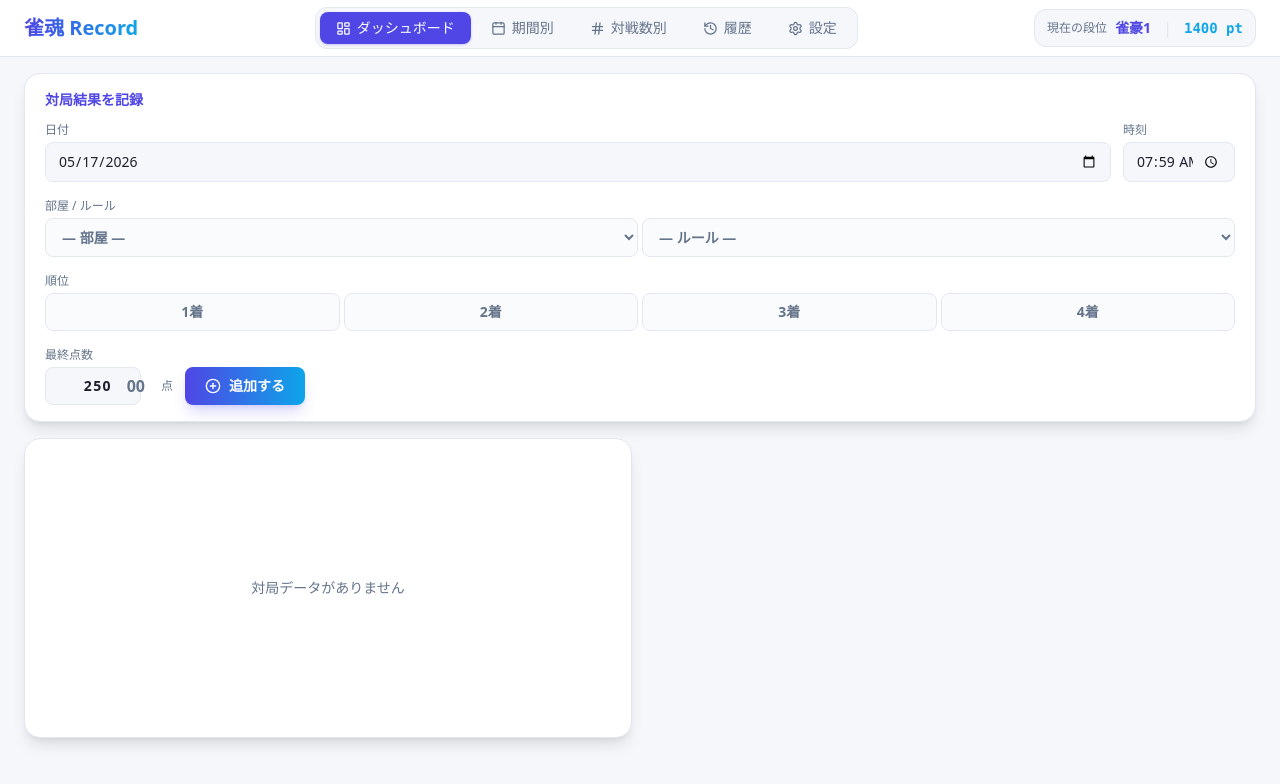
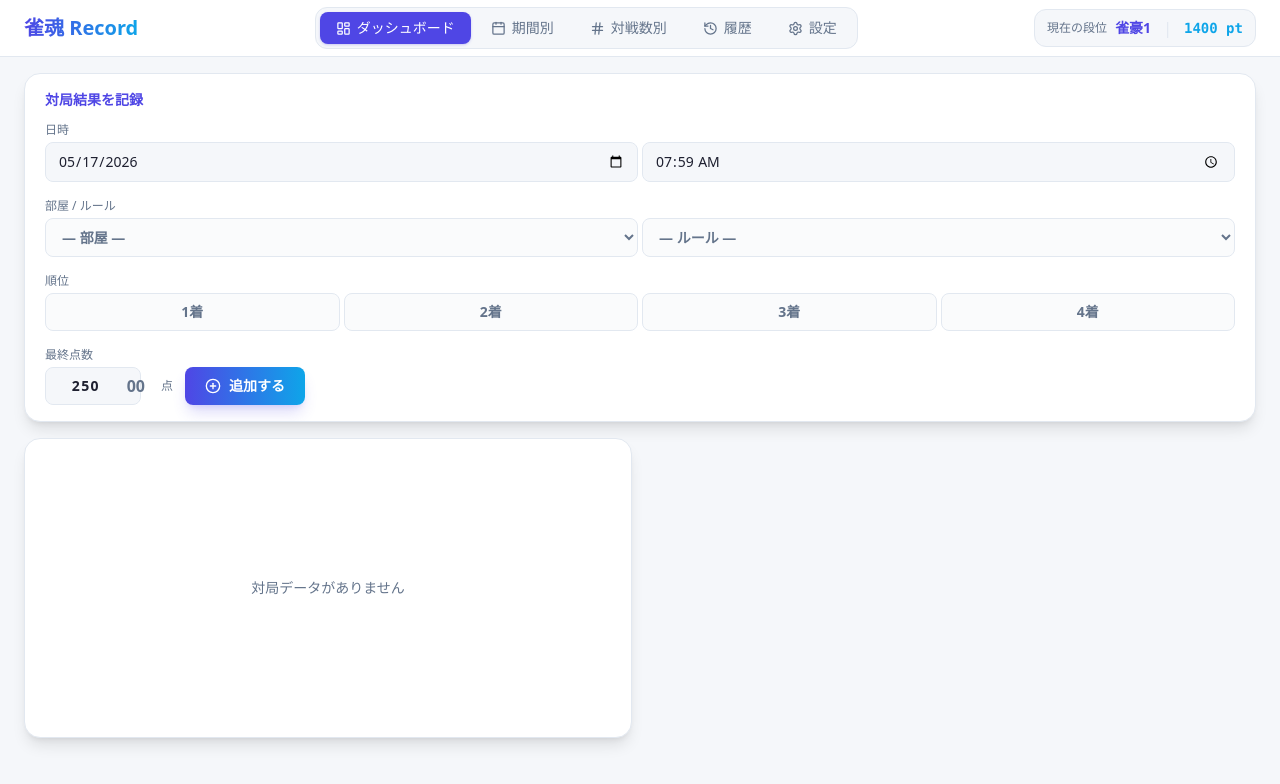
Before and after one commit to toranekomaru/MahjongSoul_score_manager, a React (Vite) app: page / in a window 1280 px wide. Shown: the top 784 px of the page. Built offline with nearby package versions, Linux system fonts and the light colour scheme.

Commit message:
スマートフォン用修正4

```diff
--- a/src/components/CompactGameForm.tsx
+++ b/src/components/CompactGameForm.tsx
@@ -69,9 +69,10 @@ export function CompactGameForm({ onAdd, currentRank }: Props) {
         onSubmit={handleSubmit}
         className="grid grid-cols-2 md:flex md:flex-wrap items-end gap-3 gap-y-4 w-full min-w-0"
       >
-        {/* 日付 */}
-        <div className="flex flex-col gap-1 col-span-2 md:min-w-[130px] md:flex-1 w-full min-w-0">
-          <label className="text-xs text-textMuted font-medium">日付</label>
+        {/* 日時 */}
+        <div className="flex flex-col gap-1 col-span-2 md:min-w-[260px] md:flex-1 w-full min-w-0">
+          <label className="text-xs text-textMuted font-medium">日時</label>
+          <div className="flex gap-1 w-full min-w-0">
             <input
               type="date"
               value={date}
@@ -80,13 +81,8 @@ export function CompactGameForm({ onAdd, currentRank }: Props) {
                 setIsTimeEdited(true);
               }}
               required
-            className={`${inputCls} cursor-pointer`}
+              className={`${inputCls} cursor-pointer flex-1 min-w-0`}
             />
-        </div>
-
-        {/* 時刻 */}
-        <div className="flex flex-col gap-1 col-span-2 md:w-28 w-full min-w-0">
-          <label className="text-xs text-textMuted font-medium">時刻</label>
             <input
               type="time"
               value={time}
@@ -94,8 +90,9 @@ export function CompactGameForm({ onAdd, currentRank }: Props) {
                 setTime(e.target.value);
                 setIsTimeEdited(true);
               }}
-            className={`${inputCls} cursor-pointer`}
+              className={`${inputCls} cursor-pointer flex-1 min-w-0`}
             />
+          </div>
         </div>
 
         {/* 部屋 / ルール */}
@@ -180,7 +177,7 @@ export function CompactGameForm({ onAdd, currentRank }: Props) {
                 }}
                 onFocus={(e) => e.target.select()}
                 required
-                className={`${inputCls} pr-7 text-right font-bold text-base tracking-widest md:w-24`}
+                className={`${inputCls} pr-10 text-right font-bold text-base tracking-widest md:w-24`}
               />
               <span className="absolute right-3 top-1/2 -translate-y-1/2 text-textMuted font-bold text-base pointer-events-none">
                 00
```
Lines whose indentation alone changed are shown as unchanged.
